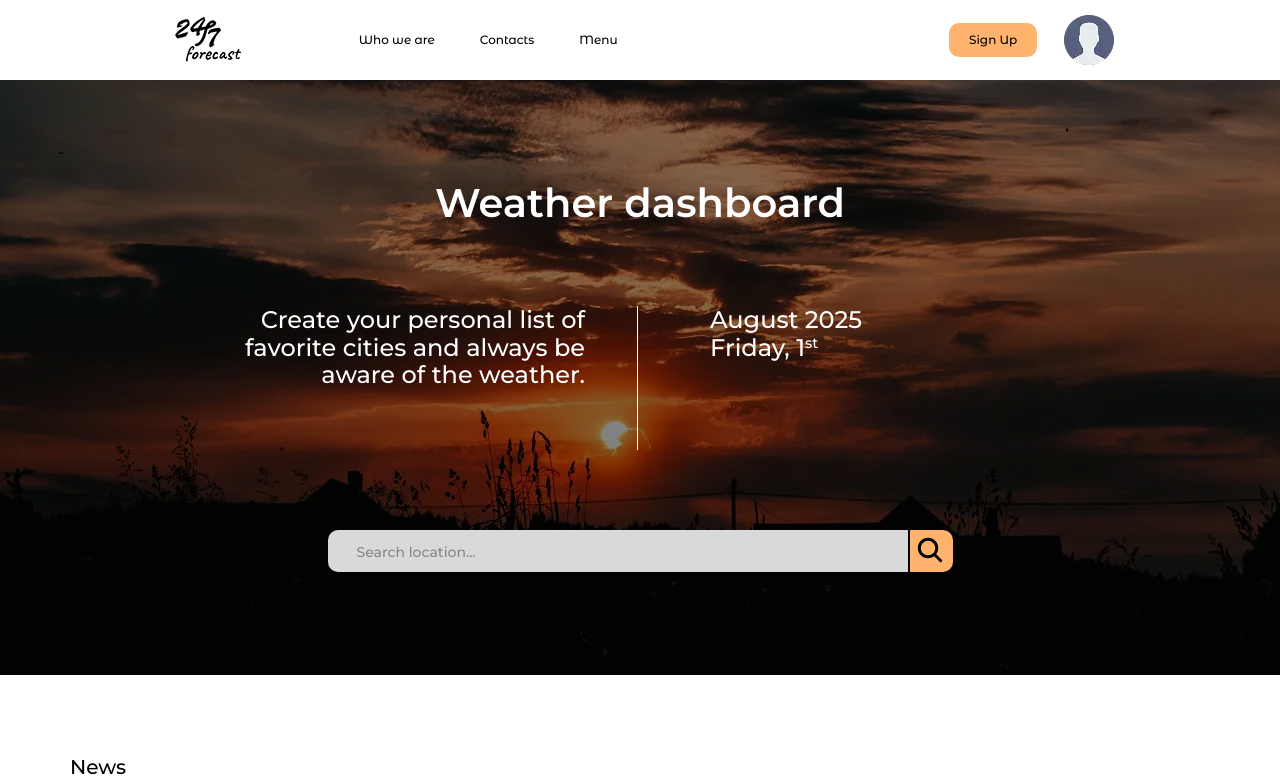
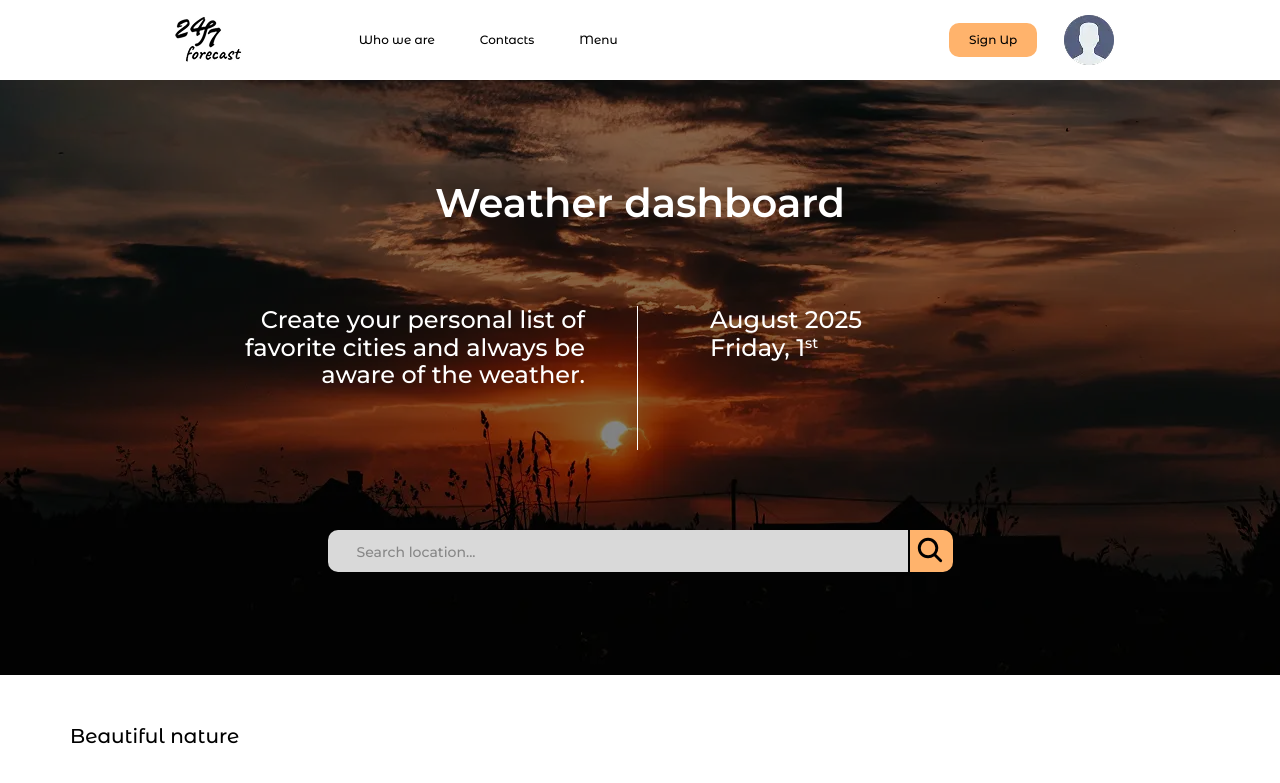
Before and after one commit to Pan-Artur/forecast, a React (Create React App) app: page / in a window 1280 px wide. Shown: the top 783 px of the page. Built offline with nearby package versions, Linux system fonts and the light colour scheme; no server answers.

Commit message:
Update Main.jsx

```diff
--- a/src/pages/Main/Main.jsx
+++ b/src/pages/Main/Main.jsx
@@ -174,7 +174,7 @@ export const Main = ({ isLoggined }) => {
             onClose={() => toggleWeeklyForecast(weeklyForecastCity)}
           />
         )}
-      <Pets keyword={searchCity} />
+{/*       <Pets keyword={searchCity} /> */}
       <Nature />
     </main>
   );
```
